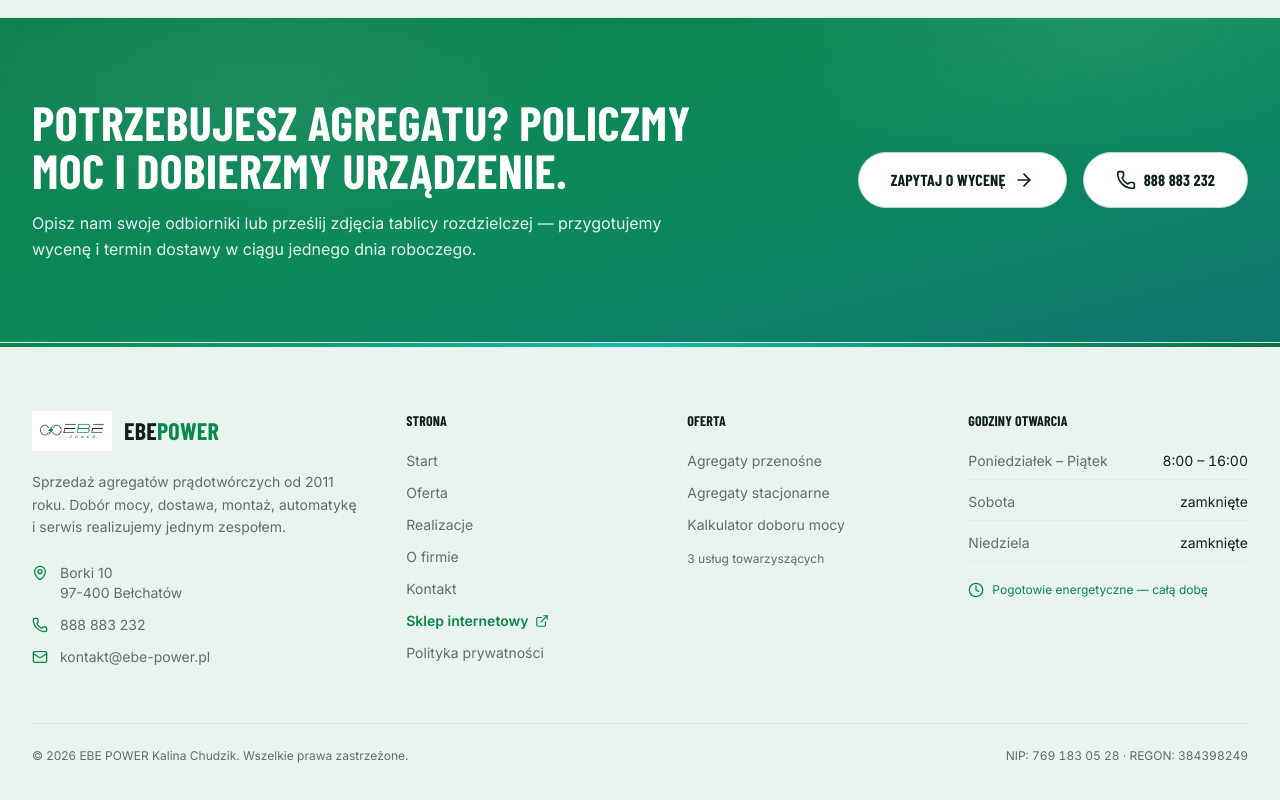
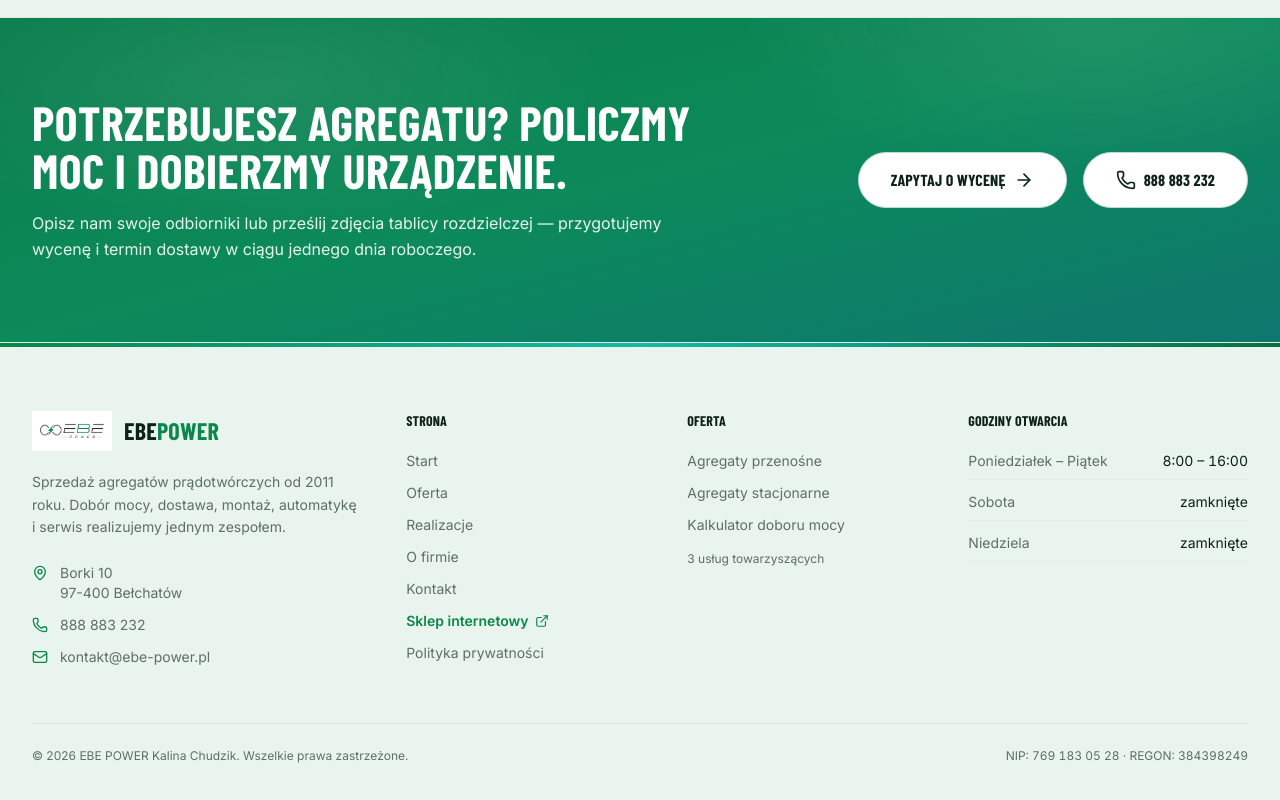
Before and after one commit to VEXORjs/ebe-power, a React (Vite) app: page / in a window 1280 px wide. Shown: the part 9241-10041 px from the top of the page. Built offline with nearby package versions, Linux system fonts and the light colour scheme; no server answers; a web font is replaced by a local one.

Commit message:
Remove energy emergency notice from Footer
Removed the energy emergency notice from the footer.

```diff
--- a/src/components/Footer.tsx
+++ b/src/components/Footer.tsx
@@ -114,10 +114,6 @@ export function Footer() {
                 </li>
               ))}
             </ul>
-            <div className="mt-5 flex items-center gap-2 text-xs text-accent">
-              <Clock className="h-4 w-4" />
-              Pogotowie energetyczne — całą dobę
-            </div>
           </div>
         </div>
 
```
